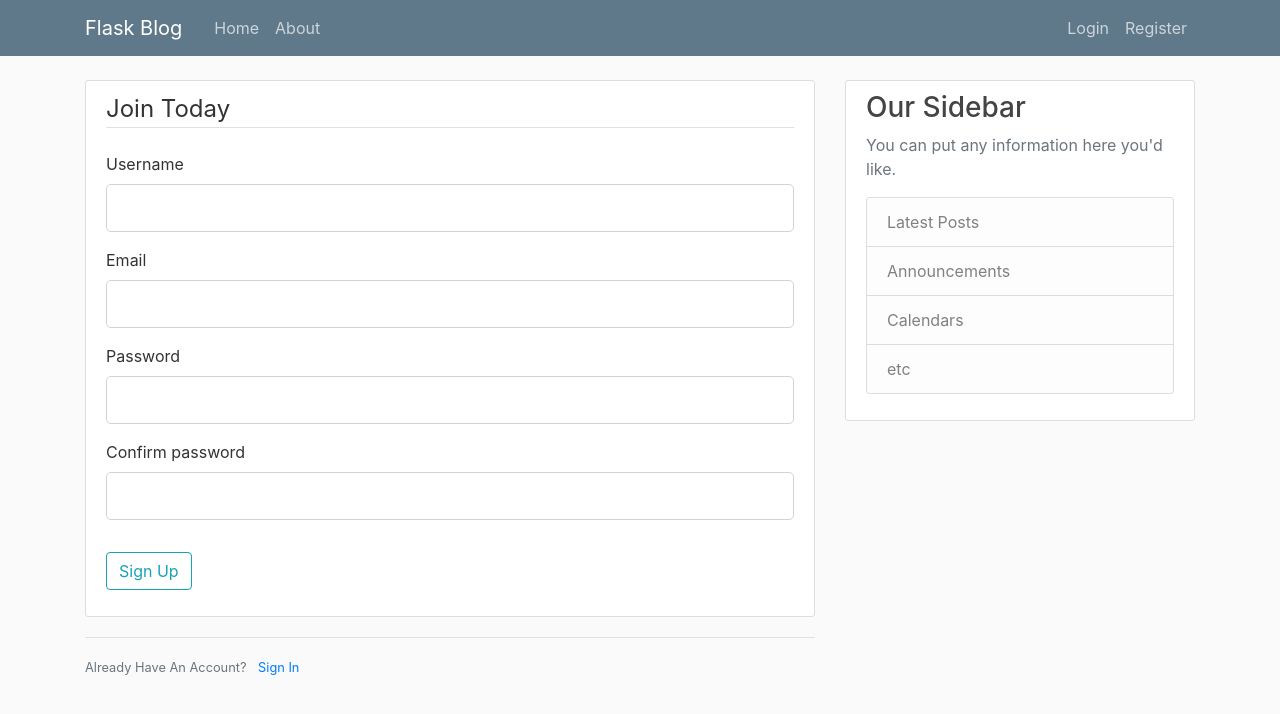
After one commit to stepkos/Tutorial-Python-Flask-Blog, a Flask app: page /register in a window 1280 px wide. The commit adds this page. Shown: the top 714 px of the page. Run offline with Flask 2, Linux system fonts and the light colour scheme; some libraries are stand-ins or nearby versions.

Commit message:
register page

```diff
--- a/flaskblog.py
+++ b/flaskblog.py
@@ -1,6 +1,9 @@
-from distutils.log import debug
-from flask import Flask, render_template, url_for
+from flask import Flask, render_template, url_for, flash, redirect
+from forms import *
+
 app = Flask(__name__)
+app.config['SECRET_KEY'] = '39022dcb1591401466fdfe2809f1fc2b'
+
 
 posts = [
     {
@@ -28,6 +31,21 @@ def about():
     return render_template('about.html', title='About')
 
 
+@app.route("/register", methods=['GET', 'POST'])
+def register():
+    form = RegistrationForm()
+    if form.validate_on_submit():
+        flash(f'Account created for {form.username.data}!', 'success')
+        return redirect(url_for('home'))
+    return render_template('register.html', title='Register', form=form)
+
+
+@app.route("/login")
+def login():
+    form = LoginForm()
+    return render_template('login.html', title='Register', form=form)
+
+
 
 if __name__ == '__main__':
     app.run(debug=True)
--- /dev/null
+++ b/forms.py
@@ -0,0 +1,43 @@
+from flask_wtf import FlaskForm
+from wtforms import StringField, PasswordField, SubmitField, BooleanField
+from wtforms import validators as val
+
+
+class RegistrationForm(FlaskForm):
+
+    username = StringField('Username', validators = [
+        val.DataRequired(),
+        val.Length(min=2, max=20)
+    ])
+
+    email = StringField('Email', validators = [
+        val.DataRequired(),
+        val.Email()
+    ])
+
+    password = PasswordField('Password', validators = [
+        val.DataRequired()
+    ])
+
+    confirm_password = PasswordField('Confirm password', validators = [
+        val.DataRequired(),
+        val.EqualTo('password')
+    ])
+
+    submit = SubmitField('Sign Up')
+
+
+class LoginForm(FlaskForm):
+
+    email = StringField('Email', validators = [
+        val.DataRequired(),
+        val.Email()
+    ])
+
+    password = PasswordField('Password', validators = [
+        val.DataRequired()
+    ])
+
+    remember = BooleanField('Remember Me')
+
+    submit = SubmitField('Login')
--- a/templates/layout.html
+++ b/templates/layout.html
@@ -52,6 +52,16 @@
         <div class="row">
 
             <div class="col-md-8">
+                {% with messages = get_flashed_messages(with_categories=true) %}
+                    {% if messages %}
+                        {% for category, message in messages %}
+                            <div class="alert alert-{{ category }}">
+                                {{ message }}
+                            </div>
+                        {% endfor %}
+                    {% endif %}
+                {% endwith %}
+
                 {% block content %}{% endblock %}
             </div>
 
--- /dev/null
+++ b/templates/register.html
@@ -0,0 +1,63 @@
+{% extends "layout.html" %}
+
+{% block content %}
+
+    <div class="content-section">
+
+        <form method="POST">
+
+            {{ form.hidden_tag() }}
+
+            <fieldset class="form-group">
+
+                <legend class="border-bottom mb-4">Join Today</legend>
+
+                <div class="form-group">
+
+                    {{ form.username.label(class="form-control-label") }}
+                    {{ form.username(class="form-control form-control-lg") }}
+
+                </div>
+
+                <div class="form-group">
+
+                    {{ form.email.label(class="form-control-label") }}
+                    {{ form.email(class="form-control form-control-lg") }}
+
+                </div>
+
+                <div class="form-group">
+
+                    {{ form.password.label(class="form-control-label") }}
+                    {{ form.password(class="form-control form-control-lg") }}
+
+                </div>
+
+                <div class="form-group">
+
+                    {{ form.confirm_password.label(class="form-control-label") }}
+                    {{ form.confirm_password(class="form-control form-control-lg") }}
+
+                </div>
+
+            </fieldset>
+
+            <div class="form-group">
+
+                {{ form.submit(class="btn btn-outline-info") }}
+
+            </div>
+
+        </form>
+
+    </div>
+
+    <div class="border-top pt-3">
+
+        <small class="text-muted">
+            Already Have An Account? <a href="{{ url_for('login') }}" class="ml-2">Sign In</a>
+        </small>
+
+    </div>
+
+{% endblock %}
```
Also changed, not shown: templates/login.html (added).
